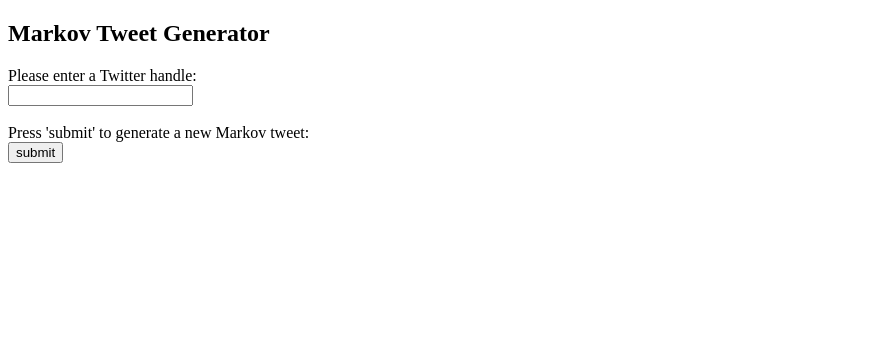
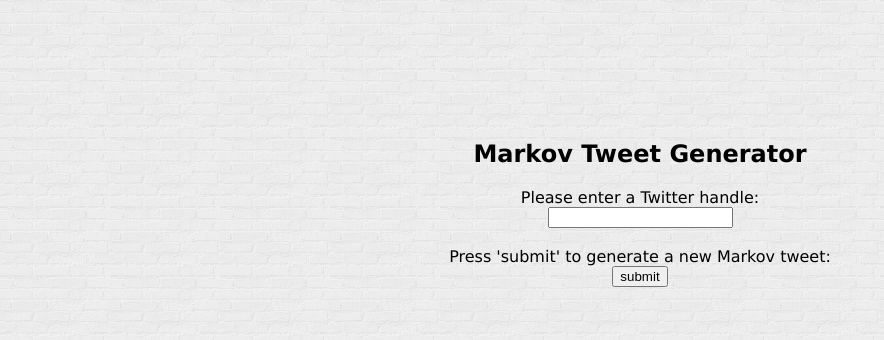
Before and after one commit to HannahSchafer/markov_tweet_generator, a Flask app: page / in a window 1280 px wide. Shown: the top 340 px of the page, without its empty margins (0-884 px from the left). Run offline with Flask 2, Linux system fonts and the light colour scheme.

Commit message:
added css styling

```diff
--- a/markov.py
+++ b/markov.py
@@ -25,7 +25,8 @@ def connect_twitter_api(twitter_handle):
     api = tweepy.API(auth)
 
     # get user tweets, parameters: screen_name, # tweets, include re-tweets (T/F)
-    user_tweet_info = api.user_timeline(screen_name = twitter_handle, exclude_replies = True, include_rts = False, count=200)
+    user_tweet_info = (api.user_timeline(screen_name = twitter_handle,
+                       exclude_replies = True, include_rts = False, count=200))
 
 
     user_tweets_string = ""
--- a/server.py
+++ b/server.py
@@ -38,7 +38,7 @@ def send_tweet():
 
 if __name__ == "__main__":
 
-    app.debug = True
+    app.debug = False
 
     # Use the DebugToolbar
     DebugToolbarExtension(app)
--- /dev/null
+++ b/static/css/splashpage.css
@@ -0,0 +1,17 @@
+body {
+    background-image: url("brickwall.png");
+    font-family: Verdana;
+
+}
+
+.center {
+
+    text-align: center;
+    margin-top: 140px;
+
+}
+
+#tweet-spot {
+
+    margin: 20px;
+}
--- a/templates/splashpage.html
+++ b/templates/splashpage.html
@@ -2,10 +2,12 @@
 <html>
 <head>
     <title>Markov Tweet Generator</title>
+    <link href="static/css/splashpage.css" rel="stylesheet">
     <script src="https://code.jquery.com/jquery.js"></script>
-    <script src="static/display_tweet.js"></script>
+    <script src="static/js/display_tweet.js"></script>
 </head>
 <body>
+  <div class= 'center'>
     <h2>Markov Tweet Generator</h2>
     <form>
       Please enter a Twitter handle:<br>
@@ -13,6 +15,7 @@
       Press 'submit' to generate a new Markov tweet:<br>
       <input type="submit" value="submit" id="submit-btn">
     </form>
+  </div>
   <div id="tweet-spot"></div>
 </body>
 </html>
```
Also changed, not shown: static/splashpage.css (added, +17 -0 lines), static/css/Neil_deGrasse_Tyson_twitter.png (added), static/css/Splashpage.png (added), static/css/brickwall.png (added), static/js/display_tweet.js (renamed from static/display_tweet.js). Lines whose indentation alone changed are shown as unchanged.
